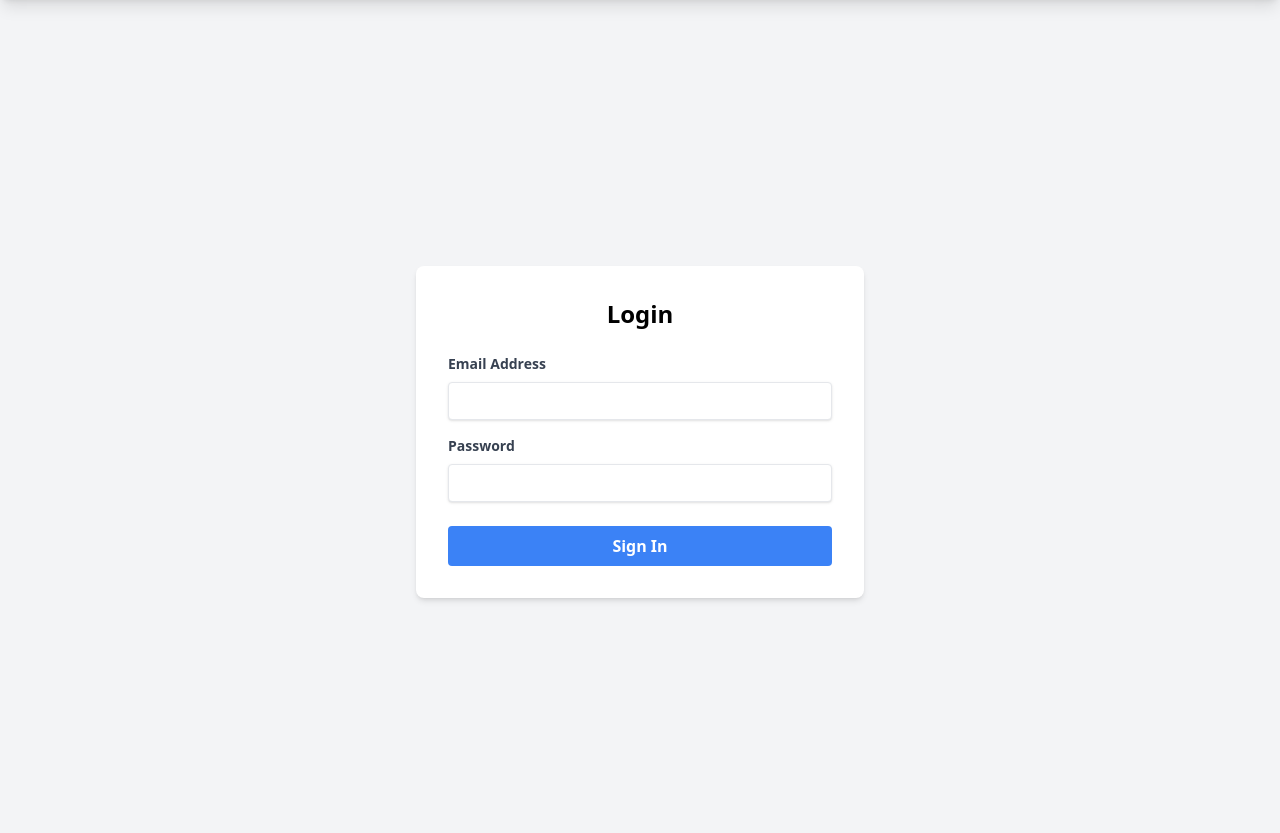
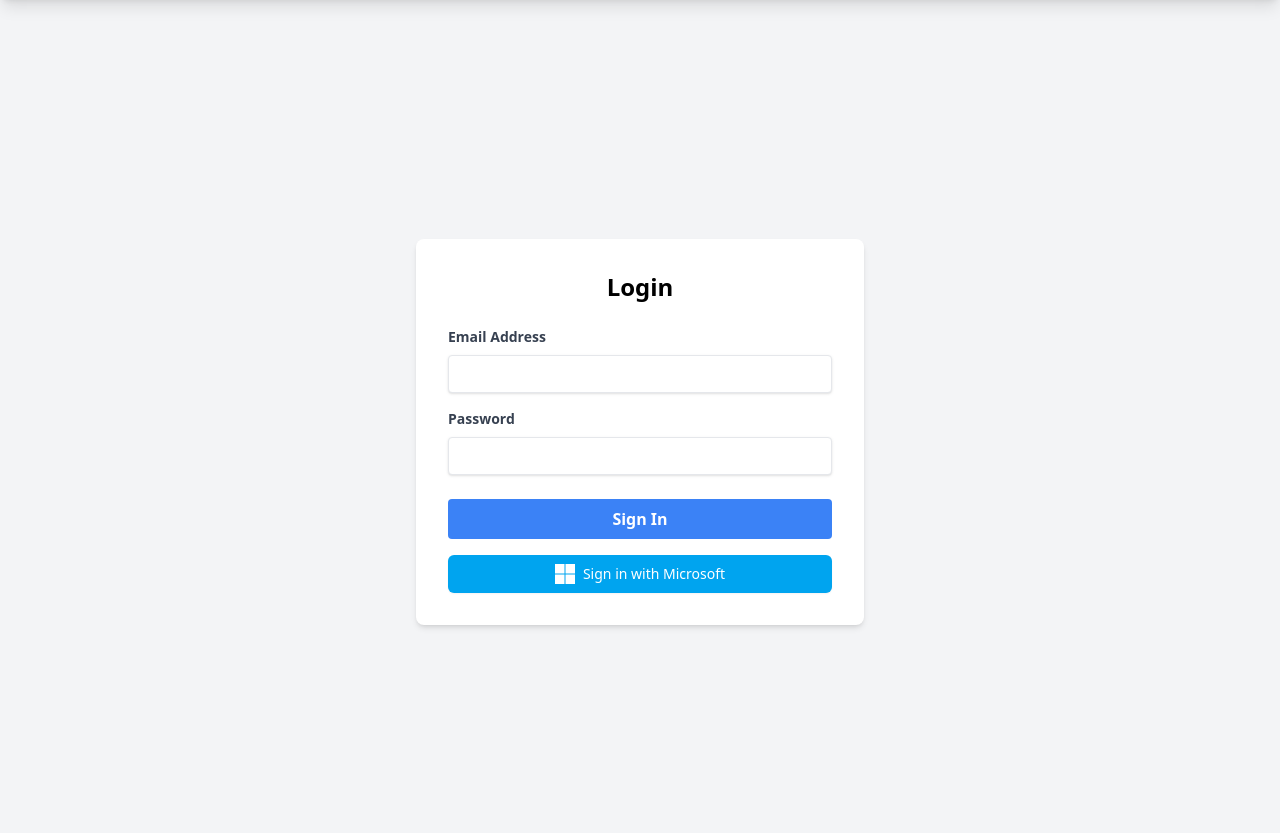
Before and after one commit to scottsuine/Osmodal-Policy, a Flask app: page /login in a window 1280 px wide. Shown: the part 60-893 px from the top of the page. Run offline with Flask 2, Linux system fonts and the light colour scheme; parts of the project's set-up code (start-up, migrations or seed data) failed here and were passed over; some libraries are stand-ins or nearby versions.

Commit message:
Add Microsoft authentication dependencies

```diff
--- a/app.py
+++ b/app.py
@@ -7,6 +7,11 @@ from datetime import datetime
 from flask_migrate import Migrate
 from werkzeug.utils import secure_filename
 import pandas as pd
+from msal import ConfidentialClientApplication
+from flask_session import Session
+from dotenv import load_dotenv
+
+load_dotenv()
 
 app = Flask(__name__)
 app.config['SECRET_KEY'] = os.getenv('SECRET_KEY', 'your-secret-key-here')
@@ -46,6 +51,7 @@ class User(UserMixin, db.Model):
     first_name = db.Column(db.String(50), nullable=False)
     last_name = db.Column(db.String(50), nullable=False)
     is_admin = db.Column(db.Boolean, default=False)
+    auth_method = db.Column(db.String(20), default='local')  # 'local' or 'microsoft'
 
     def set_password(self, password):
         self.password_hash = generate_password_hash(password, method='sha256')
@@ -510,6 +516,57 @@ def create_admin():
         db.session.rollback()
         print(f"Error creating admin user: {e}")
 
+@app.route('/login/microsoft')
+def microsoft_login():
+    if not session.get("flow"):
+        msal_app = ConfidentialClientApplication(
+            app.config['MS_CLIENT_ID'],
+            authority=app.config['MS_AUTHORITY'],
+            client_credential=app.config['MS_CLIENT_SECRET']
+        )
+
+        flow = msal_app.initiate_auth_code_flow(
+            app.config['MS_SCOPE'],
+            redirect_uri=request.base_url.replace('/login/microsoft', app.config['MS_REDIRECT_PATH'])
+        )
+        session["flow"] = flow
+        return redirect(flow["auth_uri"])
+    return redirect(url_for('index'))
+
+@app.route('/auth/microsoft/callback')
+def microsoft_callback():
+    if not session.get("flow"):
+        return redirect(url_for('login'))
+
+    flow = session.get("flow")
+    msal_app = ConfidentialClientApplication(
+        app.config['MS_CLIENT_ID'],
+        authority=app.config['MS_AUTHORITY'],
+        client_credential=app.config['MS_CLIENT_SECRET']
+    )
+
+    result = msal_app.acquire_token_by_auth_code_flow(flow, request.args)
+    if "error" in result:
+        flash(f"Error: {result.get('error_description', 'Unknown error')}")
+        return redirect(url_for('login'))
+
+    # Get user info from Microsoft Graph
+    user_email = result.get('id_token_claims', {}).get('preferred_username')
+
+    if not user_email:
+        flash('Could not get user email from Microsoft')
+        return redirect(url_for('login'))
+
+    # Check if user exists in our database
+    user = User.query.filter_by(username=user_email).first()
+    if not user:
+        flash('User not registered in the system. Please contact your administrator.')
+        return redirect(url_for('login'))
+
+    login_user(user)
+    flash('Logged in successfully via Microsoft')
+    return redirect(url_for('index'))
+
 if __name__ == '__main__':
     port = int(os.getenv('PORT', 8080))
     app.run(host='0.0.0.0', port=port)
--- a/requirements.txt
+++ b/requirements.txt
@@ -8,3 +8,6 @@ psycopg2-binary==2.9.1
 gunicorn==21.2.0
 pandas==2.1.4
 openpyxl==3.1.2
+msal==1.25.0
+Flask-Session==0.5.0
+python-dotenv==1.0.0
--- a/templates/login.html
+++ b/templates/login.html
@@ -26,6 +26,18 @@
                 </button>
             </div>
         </form>
+        <div class="flex flex-col space-y-4">
+            <!-- Microsoft Login Button -->
+            <div class="mt-4">
+                <a href="{{ url_for('microsoft_login') }}"
+                   class="w-full flex items-center justify-center px-4 py-2 border border-transparent rounded-md shadow-sm text-sm font-medium text-white bg-[#00a4ef] hover:bg-[#0078d4] focus:outline-none focus:ring-2 focus:ring-offset-2 focus:ring-[#00a4ef]">
+                    <svg class="w-5 h-5 mr-2" fill="currentColor" viewBox="0 0 24 24">
+                        <path d="M11.4 24H0V12.6h11.4V24zM24 24H12.6V12.6H24V24zM11.4 11.4H0V0h11.4v11.4zm12.6 0H12.6V0H24v11.4z"/>
+                    </svg>
+                    Sign in with Microsoft
+                </a>
+            </div>
+        </div>
     </div>
 </div>
 {% endblock %}
```
Also changed, not shown: 1 other file.
